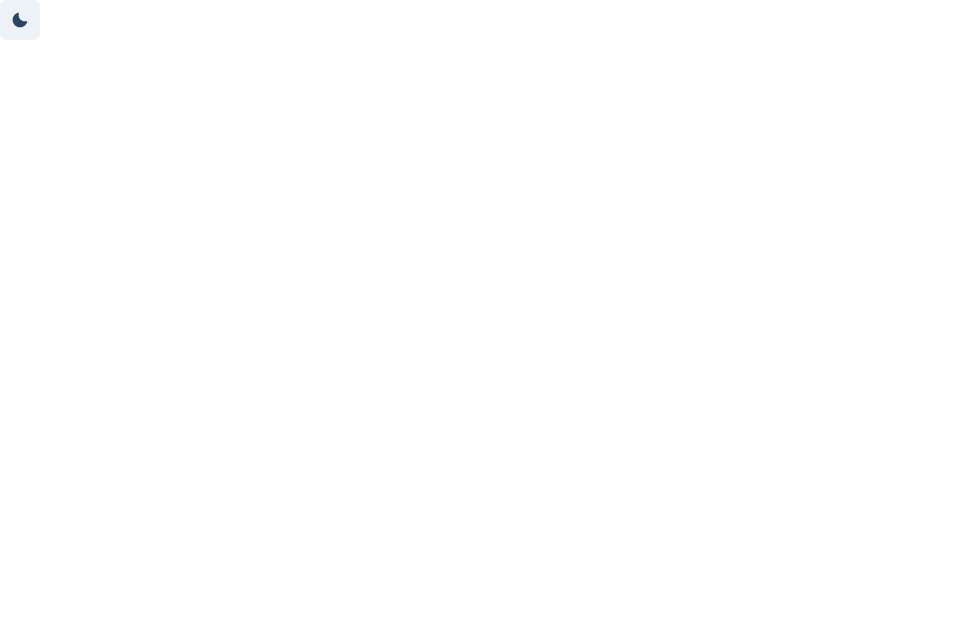
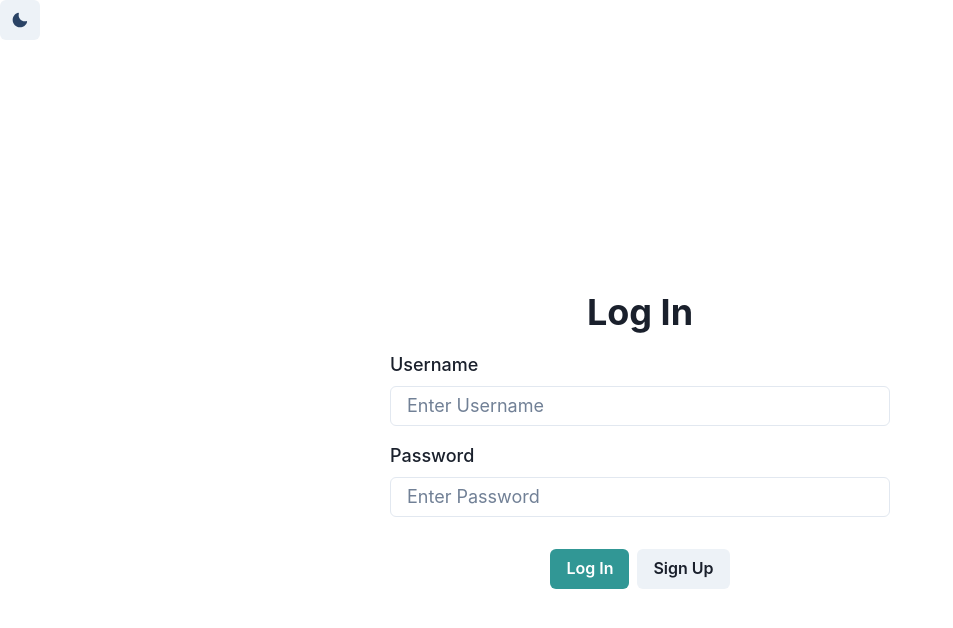
Before and after one commit to woodsjd11/whatsapp-clone, a React (Create React App) app in the folder chatapp/: page / in a window 1280 px wide. Shown: the top 628 px of the page, without its empty margins (0-953 px from the left). Built offline with nearby package versions, Linux system fonts and the light colour scheme.

Commit message:
add login page with basic form, currently non-functioning

```diff
--- a/chatapp/package.json
+++ b/chatapp/package.json
@@ -14,12 +14,15 @@
     "@types/node": "^16.11.56",
     "@types/react": "^18.0.18",
     "@types/react-dom": "^18.0.6",
+    "formik": "^2.2.9",
     "framer-motion": "^6.5.1",
     "react": "^18.2.0",
     "react-dom": "^18.2.0",
+    "react-router-dom": "^6.3.0",
     "react-scripts": "5.0.1",
     "typescript": "^4.8.2",
-    "web-vitals": "^2.1.4"
+    "web-vitals": "^2.1.4",
+    "yup": "^0.32.11"
   },
   "scripts": {
     "start": "react-scripts start",
--- a/chatapp/src/App.tsx
+++ b/chatapp/src/App.tsx
@@ -1,10 +1,12 @@
 import { ChakraProvider } from "@chakra-ui/react";
 import ToggleTheme from "./components/ToggleTheme";
+import Views from "./components/views";
 
 function App() {
   return (
     <ChakraProvider>
       <ToggleTheme />
+      <Views />
     </ChakraProvider>
   );
 }
--- /dev/null
+++ b/chatapp/src/components/login/login.tsx
@@ -0,0 +1,52 @@
+import {
+  VStack,
+  ButtonGroup,
+  FormControl,
+  FormLabel,
+  Button,
+  FormErrorMessage,
+  Input,
+  Heading,
+} from "@chakra-ui/react";
+import React from "react";
+
+export default function Login() {
+  return (
+      <VStack
+      as="form"
+      w={{ base: "90%", md: "500px" }}
+      m="auto"
+      justify="center"
+      h="100vh"
+      spacing="1rem"
+      >
+        <Heading>Log In</Heading>
+      <FormControl>
+        <FormLabel fontSize="lg">Username</FormLabel>
+        <Input
+          name="username"
+          placeholder="Enter Username"
+          autoComplete="off"
+          fontSize="lg"
+        ></Input>
+        <FormErrorMessage>Invalid Username</FormErrorMessage>
+      </FormControl>
+      <FormControl>
+        <FormLabel fontSize="lg">Password</FormLabel>
+        <Input
+          name="password"
+          placeholder="Enter Password"
+          autoComplete="off"
+          fontSize="lg"
+        ></Input>
+        <FormErrorMessage>Invalid Password</FormErrorMessage>
+      </FormControl>
+      <ButtonGroup pt="1rem">
+        <Button colorScheme="teal" type="submit">
+          Log In
+        </Button>
+        <Button>Sign Up</Button>
+      </ButtonGroup>
+    </VStack>
+  );
+}
--- /dev/null
+++ b/chatapp/src/components/login/signup.tsx
@@ -0,0 +1,5 @@
+import React from "react";
+
+export default function SignUp() {
+  return <div>signup</div>;
+}
--- /dev/null
+++ b/chatapp/src/components/views.tsx
@@ -0,0 +1,13 @@
+import { Routes, Route } from "react-router-dom";
+import Login from "../components/login/login";
+import SignUp from "./login/signup";
+
+export default function Views() {
+  return (
+    <Routes>
+      <Route path="/" element={<Login />} />
+      <Route path="/register" element={<SignUp />} />
+      <Route path="*" element={<Login />} />
+    </Routes>
+  );
+}
--- a/chatapp/src/index.tsx
+++ b/chatapp/src/index.tsx
@@ -1,5 +1,6 @@
 import React from "react";
 import ReactDOM from "react-dom/client";
+import { BrowserRouter } from "react-router-dom";
 import App from "./App";
 
 const root = ReactDOM.createRoot(
@@ -7,6 +8,8 @@
 );
 root.render(
   <React.StrictMode>
-    <App />
+    <BrowserRouter>
+      <App />
+    </BrowserRouter>
   </React.StrictMode>
 );
```
Also changed, not shown: 1 other file (tests, documents, lock files or other folders).
